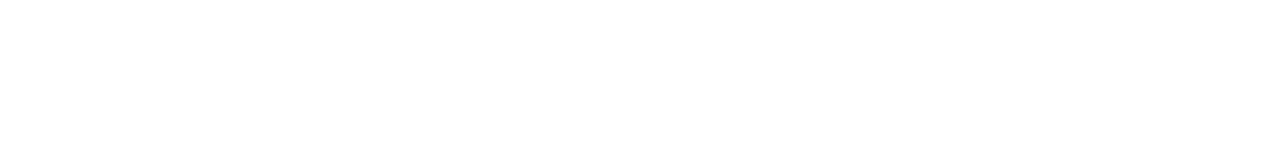
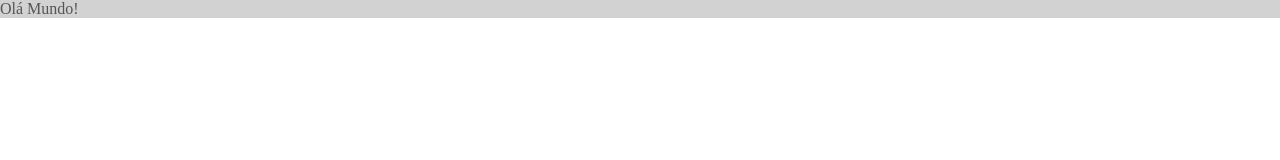
Before and after one commit to EricFranca96/webmaster-front-end, a plain HTML site: page jquery/index.html in a window 1280 px wide. Drawn offline with Linux system fonts and the light colour scheme.

Commit message:
Manipulando CSS via JQuery

```diff
--- a/jquery/css/style.css
+++ b/jquery/css/style.css
@@ -7,3 +7,8 @@
 html,body{
     height: 100%;
 }
+
+.artigo1{
+    width: 100%;
+    background: rgb(210,210,210);
+}
--- a/jquery/index.html
+++ b/jquery/index.html
@@ -9,6 +9,10 @@
 </head>
 <body>
 
+    <div id="teste" class="artigo1">
+        <p>Olá Mundo!</p>
+    </div><!--teste-->
+
 
     <script type="text/javascript" src="js/jquery.js"></script>
     <script type="text/javascript" src="js/functions.js"></script>
--- a/jquery/js/functions.js
+++ b/jquery/js/functions.js
@@ -1,19 +1,6 @@
-/*
-$(function(){
-    alert("Olá Mundo!");
+$(function() {
+
+    $('.artigo1 > p').css('color','rgba(0,0,0,0.6');
+    console.log($('.artigo1 > p').css('color'));
+
 })
-
-$(document).ready(function() {
-    alert("Olá Mundo!");
-});
-
-$(window).on('load', function() {
-    alert("Olá Mundo!");
-})
-*/
-
-//Modo de trabalhar para facilitar a leitura.
-
-$(function() {
-    alert("Olá Mundo!");
-})
```
